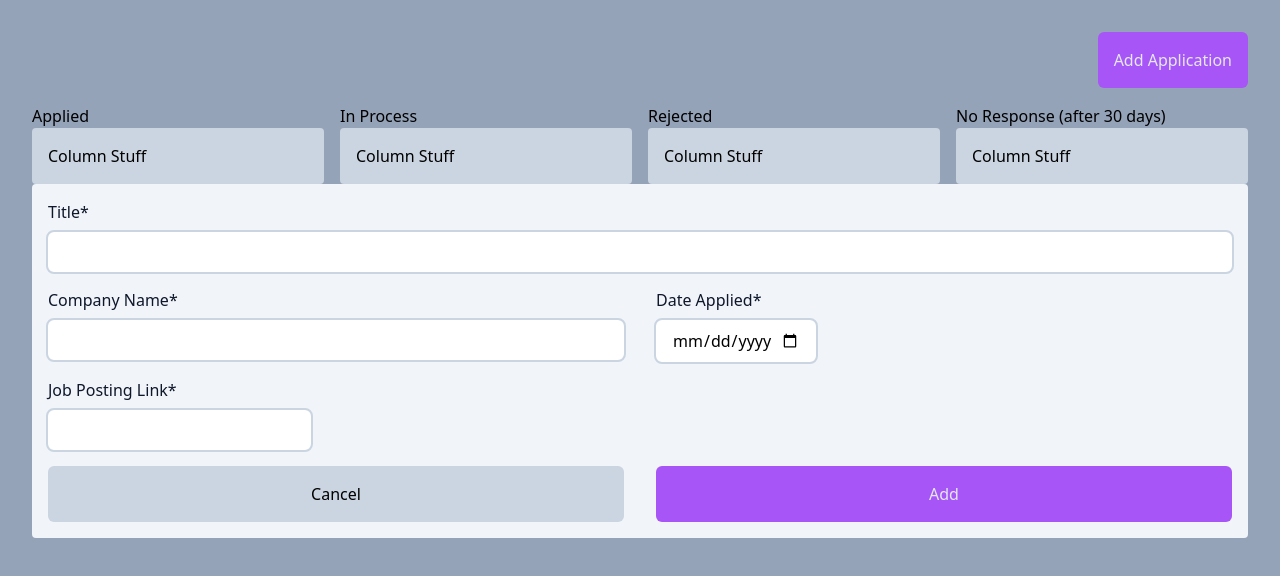
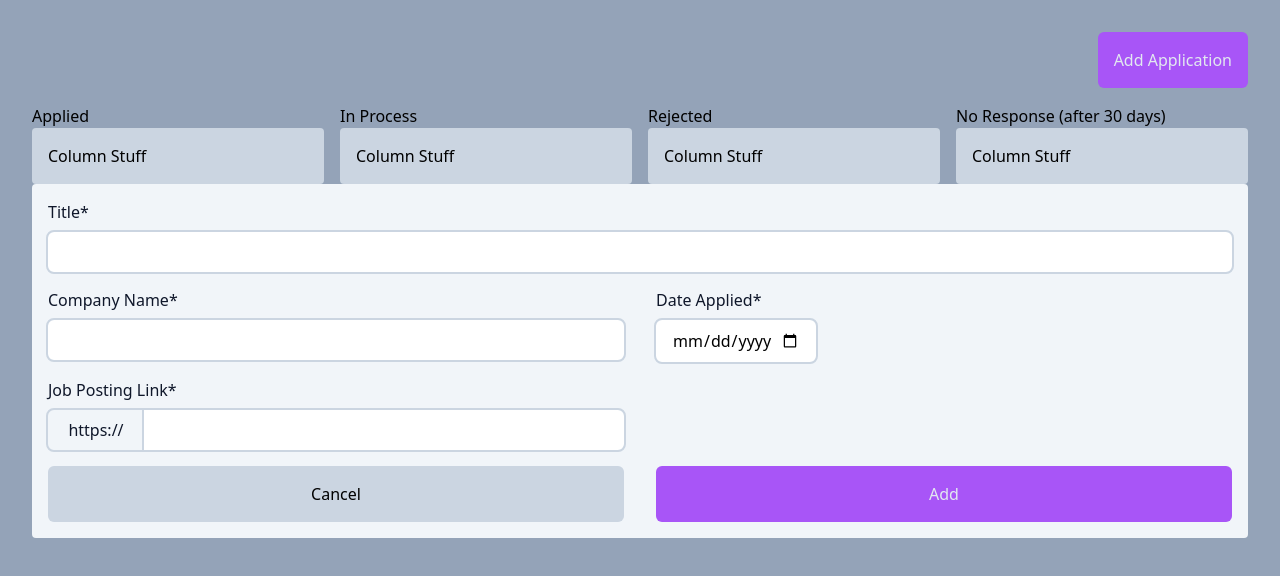
Before and after one commit to bmcarmody/job-app-tracker, a React (Vite) app: page / in a window 1280 px wide. Shown: the top 576 px of the page. Built offline with nearby package versions, Linux system fonts and the light colour scheme; no server answers.

Commit message:
Add precontent onto <Input />

```diff
--- a/src/components/ApplicationForm/ApplicationForm.tsx
+++ b/src/components/ApplicationForm/ApplicationForm.tsx
@@ -19,11 +19,9 @@ export const ApplicationForm = () => {
 
   const onSubmit = (data: Record<string, string>) => console.log(data);
 
-  const additionalInputStyles = 'mb-4';
-
   return (
     <form
-      className="grid grid-cols-2 gap-x-8 bg-slate-100 p-4 rounded w-full text-slate-900"
+      className="grid grid-cols-2 gap-x-8 gap-y-4 bg-slate-100 p-4 rounded w-full text-slate-900"
       onSubmit={handleSubmit(onSubmit)}
     >
       <Input
@@ -32,7 +30,7 @@ export const ApplicationForm = () => {
         defaultValue=""
         {...register('title')}
         containerStyles="col-span-2"
-        inputStyles={`${additionalInputStyles} w-full`}
+        inputStyles={`w-full`}
       />
       <Input
         label="Company Name"
@@ -40,22 +38,24 @@ export const ApplicationForm = () => {
         defaultValue=""
         {...register('companyName')}
         containerStyles="col-span-1"
-        inputStyles={`${additionalInputStyles} w-full`}
+        inputStyles={`w-full`}
       />
       <Input
         label="Date Applied"
         type="date"
         defaultValue=""
         {...register('dateApplied')}
-        containerStyles=""
-        inputStyles={`${additionalInputStyles} w-40`}
+        containerStyles="col-span-1"
+        inputStyles="w-40"
       />
       <Input
         label="Job Posting Link"
         type="text"
         defaultValue=""
+        precontent="https://"
         {...register('jobPostingLink')}
-        inputStyles={additionalInputStyles}
+        containerStyles="col-span-1"
+        inputStyles="w-10/12"
       />
       <div></div>
       <Button appearance="secondary" additionalStyles="">
--- a/src/library/Input/Input.tsx
+++ b/src/library/Input/Input.tsx
@@ -1,37 +1,54 @@
-import { ReactElement, InputHTMLAttributes, forwardRef, ForwardedRef } from 'react';
+import { ReactElement, InputHTMLAttributes, forwardRef, ForwardedRef, useMemo } from 'react';
 
 type Props = {
   label?: string;
+  required?: boolean;
+  precontent?: string;
   containerStyles?: string;
   inputStyles?: string;
-  required?: boolean;
 } & InputHTMLAttributes<HTMLInputElement>;
 
 export const Input = forwardRef(
   (
-    { label, containerStyles, inputStyles, required, ...props }: Props,
+    { label, required, precontent, containerStyles, inputStyles, ...props }: Props,
     ref: ForwardedRef<HTMLInputElement>,
-  ): ReactElement<HTMLLabelElement> => (
-    <label className={containerStyles}>
-      {label && (
+  ): ReactElement<HTMLLabelElement> => {
+    const commonStyles = 'px-4 py-2 outline outline-2 outline-slate-300 outline-offset-0';
+
+    const getLabel = useMemo(
+      () => (
         <div className="mb-2">
           {label}
           {required && '*'}
         </div>
+      ),
+      [label, required],
+    );
+
+    return (
+      <label className={containerStyles}>
+        {label && getLabel}
+        {precontent && (
+          <span className={`inline-block rounded-l-md w-2/12 text-center ${commonStyles}`}>{precontent}</span>
         )}
         <input
-        className={`text-black px-4 py-2 rounded-md outline outline-2 outline-slate-300 focus:outline-purple-400 outline-offset-0 ${inputStyles}`}
+          className={`text-black ${
+            precontent ? 'rounded-r-md' : 'rounded-md'
+          } focus:outline-purple-400 ${commonStyles} ${inputStyles}`}
           {...props}
           ref={ref}
         />
       </label>
-  ),
+    );
+  },
 );
 
 Input.displayName = 'Input';
 
 Input.defaultProps = {
+  label: '',
+  required: true,
+  precontent: '',
   containerStyles: '',
   inputStyles: '',
-  required: true,
 };
```
Lines whose indentation alone changed are shown as unchanged.
